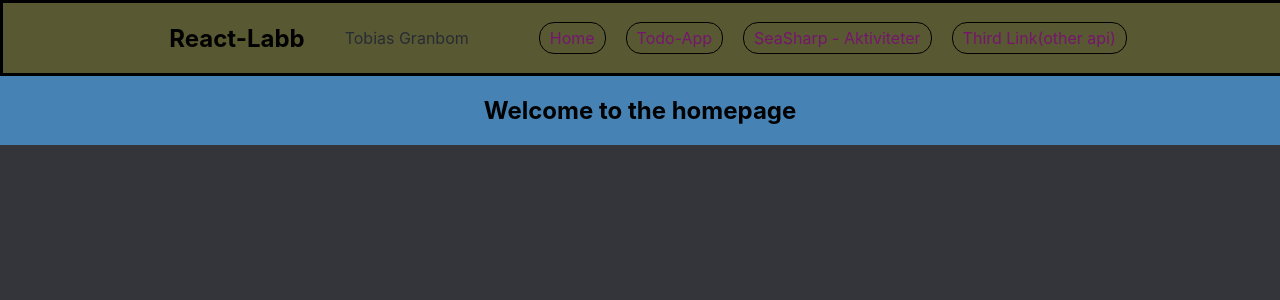
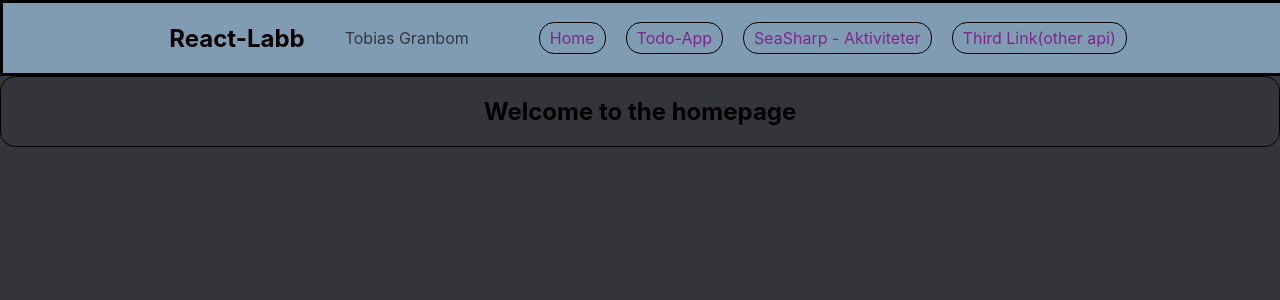
Before and after one commit to Busky-B/labb_react, a React (Create React App) app: page / in a window 1280 px wide. Shown: the top 300 px of the page. Built offline with nearby package versions, Linux system fonts and the light colour scheme.

Commit message:
Trying to perform a pull from git cli

```diff
--- a/src/ApiConn.js
+++ b/src/ApiConn.js
@@ -28,7 +28,7 @@ class ApiConn extends Component {
 
     render(){
         return (
-
+            <div className="my-container">
               <ul>
                   {/* <h4>Hämtat från http://localhost:64014/api/Activities</h4> */}
                   {/* {this.state.persons.map(person => <li>{person.description}</li>)} */}
@@ -36,6 +36,7 @@ class ApiConn extends Component {
                   <h4>Hämtat från random webapi</h4>
                   {this.state.persons.map(person => <li>{person.name}</li>)}
               </ul>
+            </div>
         )
     }
 }
--- a/src/App.css
+++ b/src/App.css
@@ -5,14 +5,16 @@ body {
   display: flex;
   align-items: center;
   justify-content: center;
-  background-color: steelblue;
+
+  border: 1px solid black;
+  border-radius: 15px;
 }
 .my-nav {
-  background-color: rgb(88, 88, 50);
+  background-color: rgb(127, 156, 179);
   display: flex;
   width: 100%;
   height:70px;
-  color:#282c34;
+  color:#343841;
   align-items: center;
   justify-content:center;
   /* position: fixed; */
@@ -33,7 +35,6 @@ a {
 }
 a:hover {
   color:seagreen;
-  background-color: seagreen;
   transition: 0.5s ease-in-out;
 }
 
@@ -44,6 +45,11 @@ a:hover {
   padding: 5px 10px;
   border: 1px #000 solid;
   border-radius: 15px;
+
+}
+
+.my-nav li:hover {
+  color:rgba(128, 0, 128, 0.761);
 
 }
 .my-nav h2 {
--- a/src/App.js
+++ b/src/App.js
@@ -22,6 +22,7 @@ class App extends Component {
     console.log(event.target.value);
   }
   saveTodo(event) {
+    // preventDefault gör så att en POST-form inte refreshar sidan.
     event.preventDefault();
     console.log('Form Submitted!');
     console.log('Event.target.value is: ' + event.target.vaule);
@@ -35,7 +36,7 @@ class App extends Component {
       // this.state.myList.push(this.state.myString)
       //använder setState istället för att göra det async
       this.setState({
-        // ... betyder att vi skapar en kopia av den gamla arrayen och lägger till det nya
+        // ... betyder att vi skapar en kopia av den gamla arrayen och lägger till det nya, har med immutable och göra tror jag
         myList : [...this.state.myList,  this.state.myString]
 
       });
@@ -58,8 +59,14 @@ class App extends Component {
   render() {
 
     return (
-      <div className="">
-      <header className="">
+      <div className="my-container">
+        <div>
+          {/* Event hämtar texten från input */}
+          <form onSubmit={(event) => this.saveTodo(event)}>
+            <input onChange= {(event) => {this.handleNewTodo(event)}}type="text" />
+            <button type="submit" >Add ToDo</button>
+          </form>
+        </div>
         <h2>
           <ul>
             {this.state.myList.map(todo =>
@@ -69,14 +76,7 @@ class App extends Component {
               )}
           </ul>
         </h2>
-        <div>
-          <form onSubmit={(event) => this.saveTodo(event)}>
-            <input onChange= {(event) => {this.handleNewTodo(event)}}type="text" />
-            <button type="submit" >Add ToDo</button>
-          </form>
-        </div>
 
-      </header>
       </div>
     );
   };
--- a/src/Navbar.js
+++ b/src/Navbar.js
@@ -5,6 +5,10 @@ import Home from './home';
 import App from './App';
 import './App.css';
 
+const test = () =>  {
+    console.log("<-- TEST FUNCTION -->")
+
+}
 
 function Navbar() {
     return(
@@ -14,9 +18,10 @@ function Navbar() {
                     <h2 class="my-item">React-Labb</h2>
                     <p class="my-item">Tobias Granbom </p>
                     <ul>
-
-                        <li>
-                            <Link to={'/'} className="nav-link">Home</Link>
+                        {/* executar test-function */}
+                        {test()}
+                        <li id="test">
+                            <Link to={'/'} className="nav-link" >Home</Link>
                         </li>
                         <li>
                             <Link to={'/App'} className="nav-link">Todo-App</Link>
```
